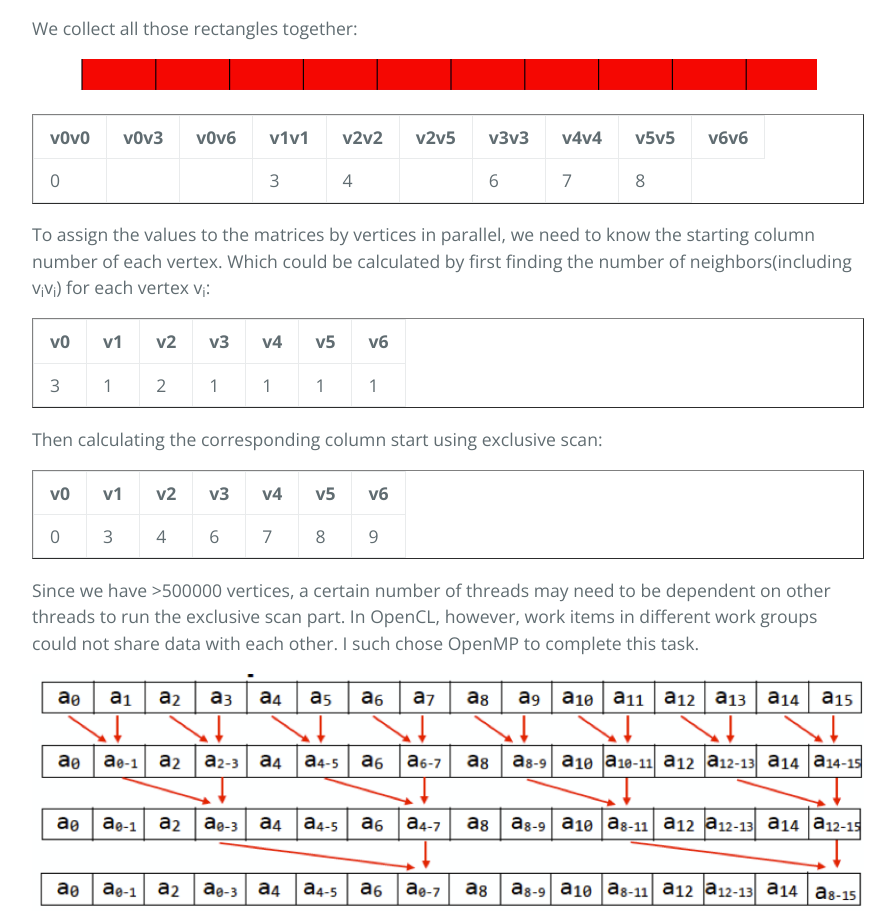
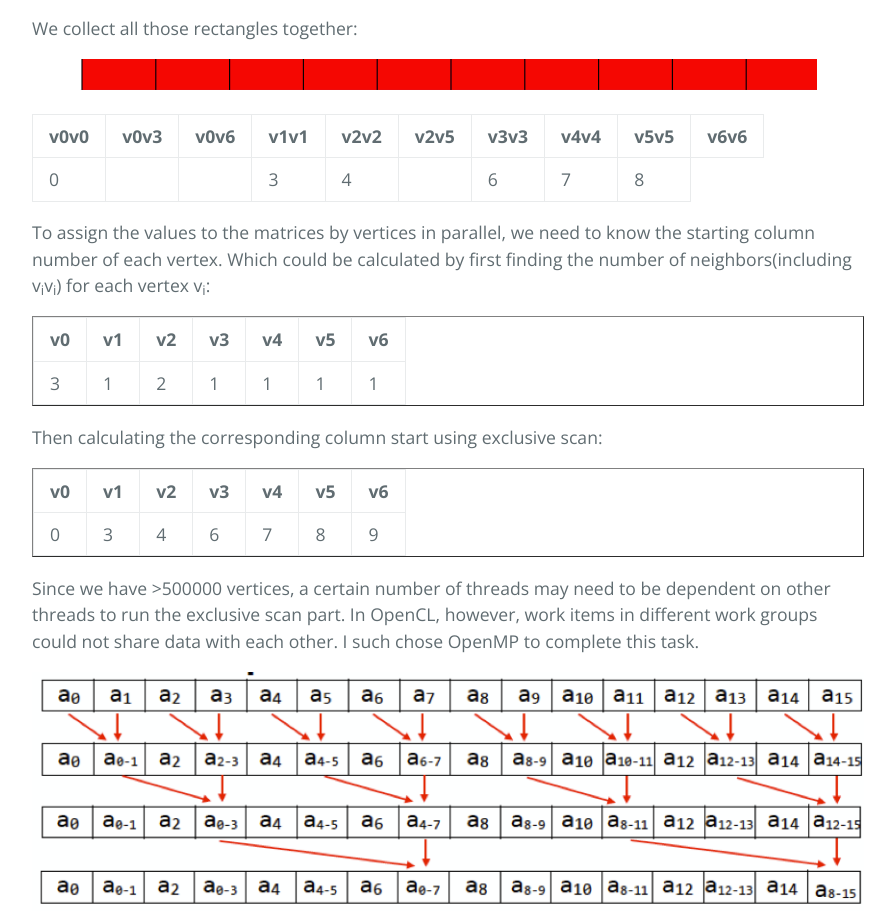
Before and after one commit to sushuang9210/GeodesicsinHeat, a plain HTML site: page index.html in a window 1280 px wide. Shown: the part 2442-3353 px from the top of the page, without its empty margins (192-1087 px from the left). Drawn offline with nearby package versions, Linux system fonts and the light colour scheme.

Commit message:
first post

```diff
--- a/writeup.html
+++ b/writeup.html
@@ -50,7 +50,8 @@
     <img src="img/combine.png" />
  </div>
  </p>
- <table border="1" align="center" style="width:100%" class = "table table-bordered">
+ <table class = "table table-bordered">
+<thead>
  <tr>
  <th>v0v0</th>
  <th>v0v3</th>
@@ -63,6 +64,8 @@
  <th>v5v5</th>
  <th>v6v6</th>
  </tr>
+ </thead>
+ <tbody>
  <tr>
  <td>0</td>
  <td></td>
@@ -74,6 +77,7 @@
  <td>7</td>
  <td>8</td>
  </tr>
+ </tbody>
  </table>
  <p>To assign the values to the matrices by vertices in parallel, we need to know the starting column number of each vertex. Which could be calculated by first finding the number of neighbors(including v<sub>i</sub>v<sub>i</sub>) for each vertex v<sub>i</sub>:
 </p>
```
